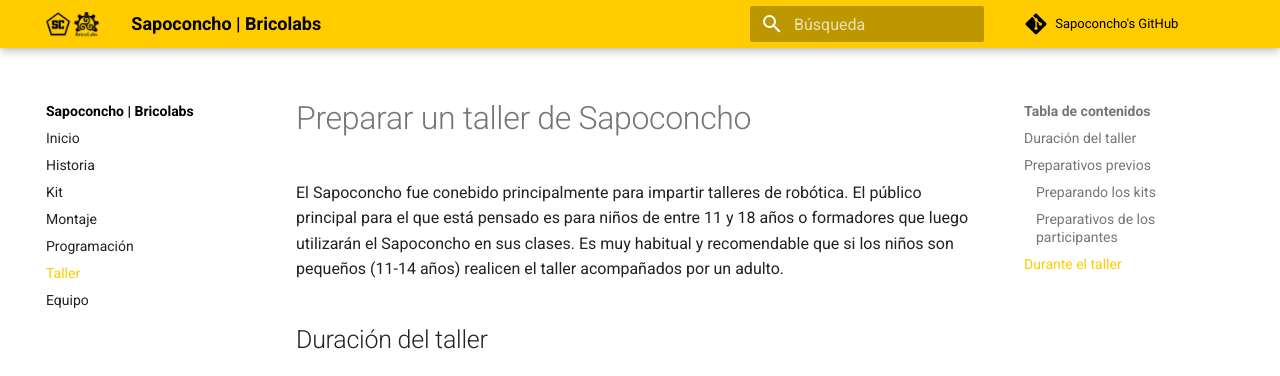
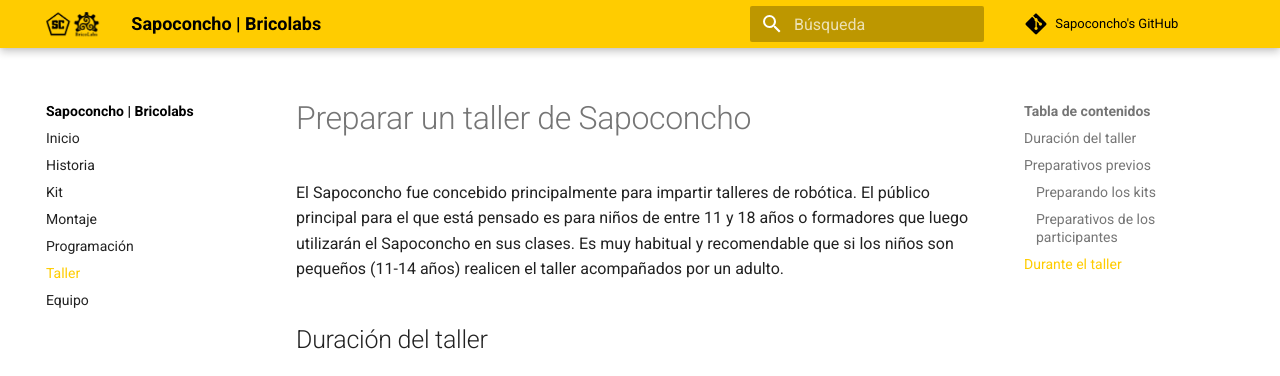
Before and after one commit to brico-labs/sapoconcho, an MkDocs documentation site: the page built from docs/taller.md, in a window 1280 px wide and 1232 px high. Shown: the top 376 px of the window. Built offline with MkDocs 1.6.1 and Material for MkDocs 9.7.7, drawn with Linux system fonts in a browser that asks for light colours; comment, search, counter and statistics services are not loaded.

Commit message:
fixed typo

```diff
--- a/docs/taller.md
+++ b/docs/taller.md
@@ -1,6 +1,6 @@
 # Preparar un taller de Sapoconcho
 
-El Sapoconcho fue conebido principalmente para impartir talleres de robótica. El público principal para el que está pensado es para niños de entre 11 y 18 años o formadores que luego utilizarán el Sapoconcho en sus clases. Es muy habitual y recomendable que si los niños son pequeños (11-14 años) realicen el taller acompañados por un adulto.
+El Sapoconcho fue concebido principalmente para impartir talleres de robótica. El público principal para el que está pensado es para niños de entre 11 y 18 años o formadores que luego utilizarán el Sapoconcho en sus clases. Es muy habitual y recomendable que si los niños son pequeños (11-14 años) realicen el taller acompañados por un adulto.
 
 ## Duración del taller
 Basándonos en experiencias podemos indicar las siguientes duraciones:
```
Also changed, not shown: docs/index.md (+1 -1 lines).
